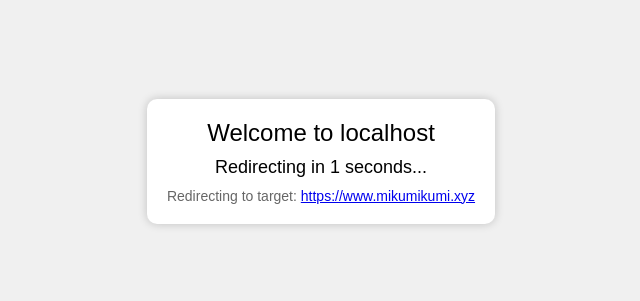
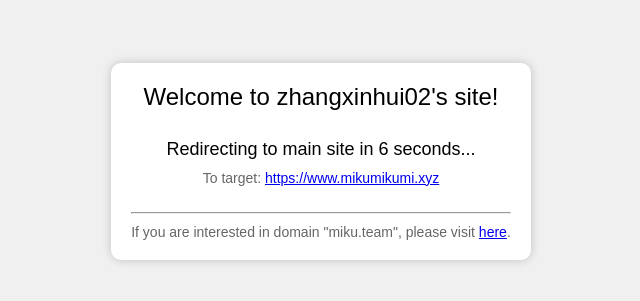
Before and after one commit to zhangxinhui02/zhangxinhui02.github.io, a plain HTML site: page index.html in a window 1280 px wide. Shown: the part 239-540 px from the top of the page, without its empty margins (319-959 px from the left). Drawn offline with Linux system fonts and the light colour scheme.

Commit message:
Redirect to main site.

```diff
--- a/index.html
+++ b/index.html
@@ -1,7 +1,7 @@
 <!DOCTYPE html>
 <html>
 <head>
-  <title>Redirect - zhangxinhui02</title>
+  <title>Redirecting - zhangxinhui02</title>
   <style>
     body {
       font-family: Arial, sans-serif;
@@ -33,48 +33,40 @@
     }
 
     #redirect-info {
-      font-size: 14px;
-      color: #666;
-      margin-top: 10px;
+    font-size: 14px;
+    color: #666;
+    margin-top: 10px;
+    }
+
+    #domain-info {
+    font-size: 14px;
+    color: #666;
+    margin-top: 10px;
     }
   </style>
 </head>
 <body>
   <div id="container">
-    <div id="welcome-message">Welcome to <span id="client-host"></span></div>
-    <div id="message">Redirecting in 5 seconds...</div>
-    <div id="redirect-info"></div>
+    <div id="welcome-message">Welcome to zhangxinhui02's site!</div>
+    <br>
+    <div id="message">Redirecting to main site in 10 seconds...</div>
+    <div id="redirect-info">To target: <a href="https://www.mikumikumi.xyz">https://www.mikumikumi.xyz</a></div>
+    <br>
+    <hr>
+    <div id="domain-info">If you are interested in domain "miku.team", please visit <a href="https://mikuteam.mikumikumi.xyz">here</a>.</div>
   </div>
   <script>
-    // Get the current hostname of the webpage
-    var currentHost = window.location.hostname;
-
-    // Display the client's visited hostname
-    var clientHostElement = document.getElementById('client-host');
-    clientHostElement.textContent = currentHost;
-
-    // Display the redirecting message
     var messageElement = document.getElementById('message');
     var redirectInfoElement = document.getElementById('redirect-info');
-
-    // Redirect logic based on the hostname
-    if (currentHost === 'miku.team' || currentHost === 'www.miku.team') {
-      var targetURL = 'https://mikuteam.mikumikumi.xyz';
-      redirectInfoElement.innerHTML = 'Redirecting to target: <a href="' + targetURL + '">' + targetURL + '</a>';
-    } else {
-      var targetURL = 'https://www.mikumikumi.xyz';
-      redirectInfoElement.innerHTML = 'Redirecting to target: <a href="' + targetURL + '">' + targetURL + '</a>';
-    }
-
     // 5-second countdown
-    var countdown = 5;
+    var countdown = 10;
     var countdownInterval = setInterval(function() {
-      messageElement.innerHTML = 'Redirecting in ' + countdown + ' seconds...';
+      messageElement.innerHTML = 'Redirecting to main site in ' + countdown + ' seconds...';
       countdown--;
 
       if (countdown < 0) {
         clearInterval(countdownInterval);
-        window.location.href = targetURL;
+        window.location.href = 'https://www.mikumikumi.xyz';
       }
     }, 1000);
   </script>
```
